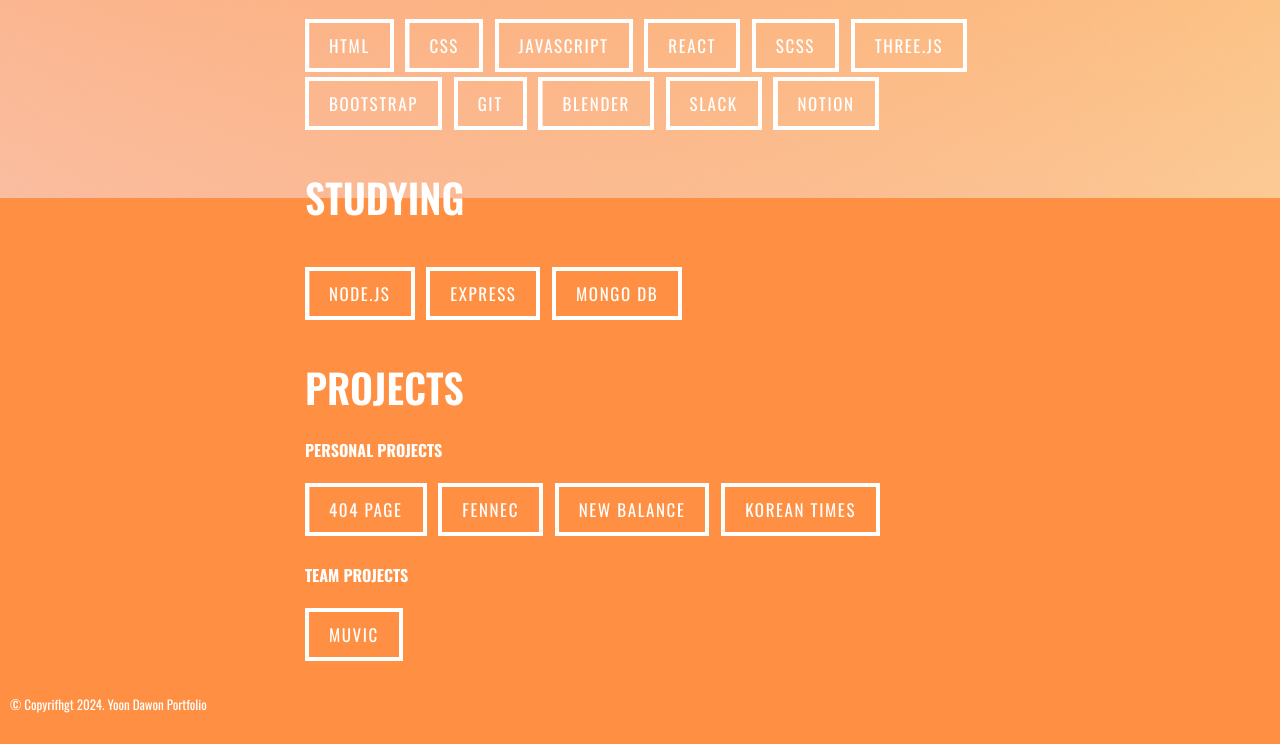
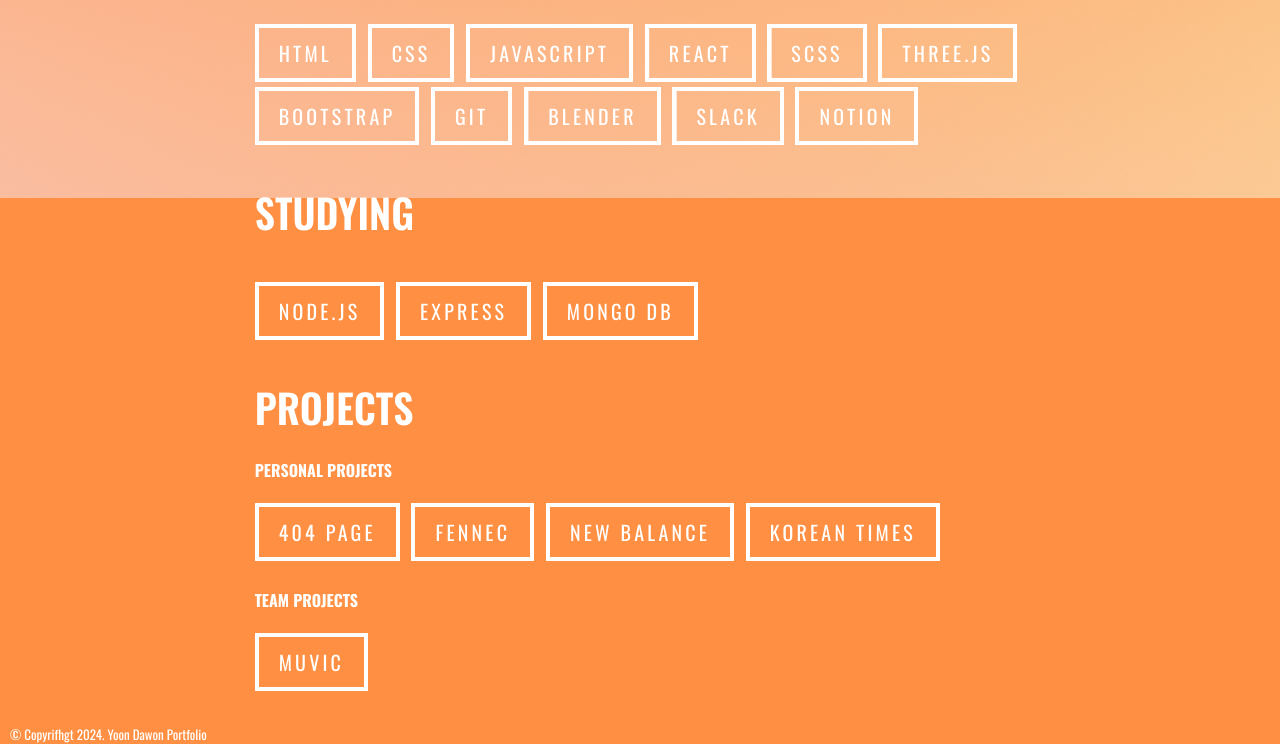
Before and after one commit to Dawon-yoon/simple-html-portfolio, a plain HTML site: page index.html in a window 1280 px wide. Shown: the part 602-1346 px from the top of the page. Before the commit the page ends 1316 px from the top, so only its background shows below. Drawn offline with nearby package versions, Linux system fonts and the light colour scheme.

Commit message:
button font size modified

```diff
--- a/style.css
+++ b/style.css
@@ -91,8 +91,8 @@ p{
     z-index: 0;
 }
 .label{
-    font-size: 17px;
-    letter-spacing: 0.1rem;
+    font-size: 20px;
+    letter-spacing: 0.2rem;
 }
 
 .button:hover .border {
```
